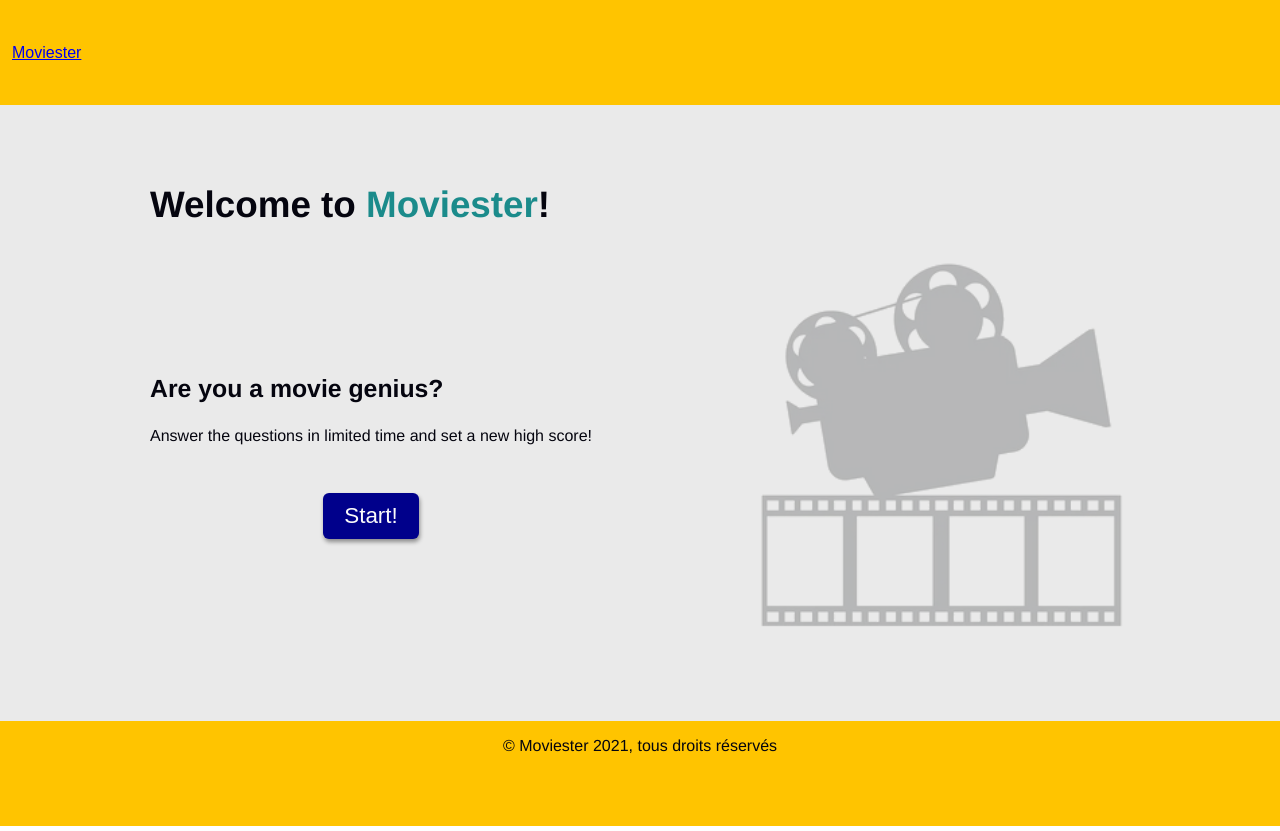
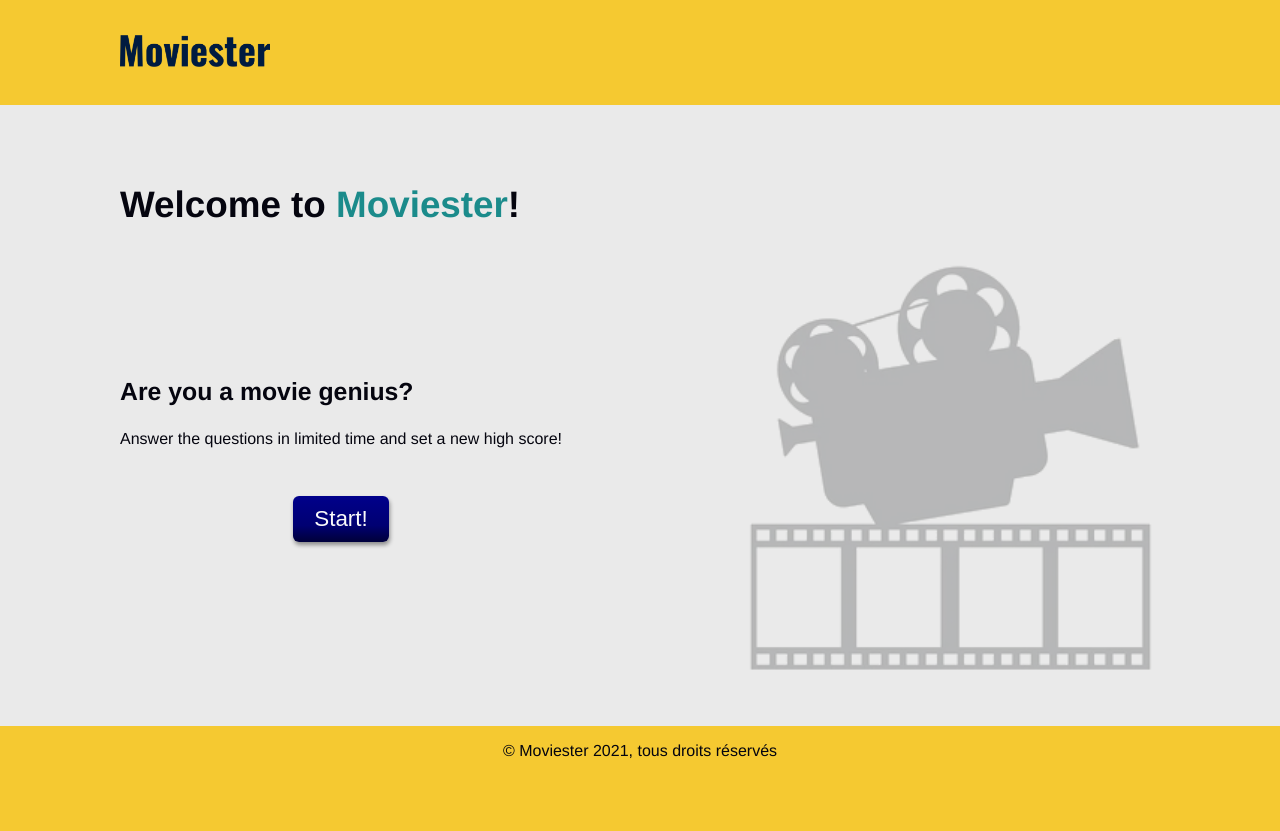
Before and after one commit to yann-lcrx/moviester, a Vue app in the folder moviester-app/: page / in a window 1280 px wide. Built offline with nearby package versions, Linux system fonts and the light colour scheme; no server answers.

Commit message:
Added logo + alignment, btn hover effect

```diff
--- a/moviester-app/src/App.vue
+++ b/moviester-app/src/App.vue
@@ -31,7 +31,7 @@ export default {
 }
 .page-body {
   margin: auto;
-  max-width: 980px;
+  max-width: $max-screen-width;
   min-height: 65%;
   display: flex;
   flex-flow: column nowrap;
--- a/moviester-app/src/components/Button.vue
+++ b/moviester-app/src/components/Button.vue
@@ -14,10 +14,13 @@ export default {
 
 <style lang="scss">
 .btn {
+    position: relative;
+    z-index: 1;
     font-size: 1.4rem;
-    background-color: $col-bg-btn;
+    background: $col-bg-btn;
+    background: linear-gradient(180deg, $col-bg-btn 0%, darken($col-bg-btn, 5%) 64%, darken($col-bg-btn, 15%) 96%);
     color: $col-btn;
-    padding: 8px;
+    padding: $rds-btn;
     width: 58px;
     cursor: pointer;
     box-shadow: 1px 3px 4px rgba(0, 0, 0, 0.4);
@@ -31,5 +34,25 @@ export default {
         width: 96px;
         padding: 10px;
     }
+    &:hover{
+        &::after{
+            opacity:1;
+            border-radius: $rds-btn;
+        }
+    }
+    &::after {
+        content: "";
+        border-radius: $rds-btn;
+        position: absolute;
+        top: 0;
+        right: 0;
+        bottom: 0;
+        left: 0;
+        opacity: 0;
+        z-index: -1;
+        background: linear-gradient(180deg, lighten($col-bg-btn, 7%) 0%, lighten(darken($col-bg-btn, 5%), 7%) 64%, lighten(darken($col-bg-btn, 15%), 7%) 96%);
+        box-shadow: 1px 3px 4px rgba(0, 0, 0, 0.25);
+        transition: opacity 250ms;
+    }
 }
 </style>
--- a/moviester-app/src/components/Header.vue
+++ b/moviester-app/src/components/Header.vue
@@ -1,6 +1,8 @@
 <template>
     <header>
-        <router-link to="/"><p>Moviester</p></router-link>
+        <div>
+            <router-link to="/"><img src="../assets/moviester-darkblue.png" alt="moviester logo" class="moviester-logo"></router-link>
+        </div>
     </header>
 </template>
 
@@ -17,10 +19,20 @@ header {
     background-color: $col-layout;
     display: flex;
     margin-bottom: 48px;
+    > div {
+        max-width: $max-screen-width;
+        flex: 1;
+        margin: auto;
+        text-align: initial;
+    }
     p {
         align-self: center;
         margin-left: 12px;
         font-family: "Godzilla", Arial, Helvetica, sans-serif;
     }
+.moviester-logo {
+    height: 32px;
+    align-self: center;
+}
 }
 </style>
--- a/moviester-app/src/scss/_variables.scss
+++ b/moviester-app/src/scss/_variables.scss
@@ -1,8 +1,12 @@
 $col-background: rgb(234, 234, 234);
 $col-font: rgb(5, 5, 15);
-$col-layout: rgb(255, 196, 0);
+$col-layout: rgb(245, 201, 49);
 $col-bg-btn: darkblue;
 $col-btn: #FAFAFA;
 $col-emphasis: rgb(27, 139, 139);
 
+$rds-btn: 8px;
+
 $spin-dur: 3000ms;
+
+$max-screen-width: 1040px;
--- a/moviester-app/vue.config.js
+++ b/moviester-app/vue.config.js
@@ -3,8 +3,9 @@ module.exports = {
     loaderOptions: {
       sass: {
         prependData: `
+          @import "@/scss/_keyframes.scss";
           @import "@/scss/_variables.scss";
-          @import "@/scss/_keyframes.scss";
+
         `
       }
     }
```
Also changed, not shown: moviester-app/src/assets/moviester-darkblue.png (added).
